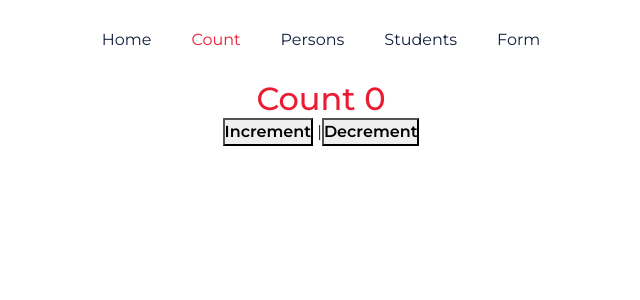
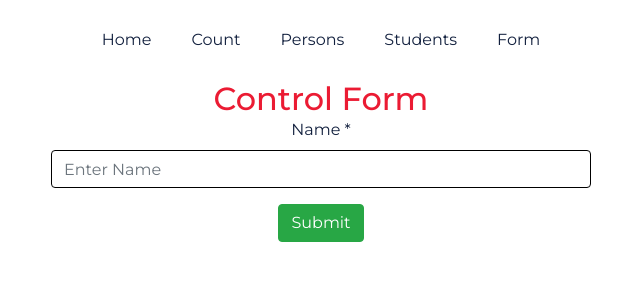
Before and after one commit to jakdev047/react-base-concept, a React (Create React App) app: page /control-form in a window 1280 px wide. Before the commit this address led to /count. Shown: the top 300 px of the page, without its empty margins (319-959 px from the left). Built offline with nearby package versions, Linux system fonts and the light colour scheme.

Commit message:
basic controlform validte

```diff
--- /dev/null
+++ b/src/components/TextInput/TextInput.js
@@ -0,0 +1,37 @@
+import React from 'react';
+import PropTypes from 'prop-types';
+
+const TextInput = props => {
+  return (
+    <div className="form-group">
+      <label htmlFor={props.name}>{props.label}</label>
+      <input className={props.error ? 'form-control is-invalid' : 'form-control' }
+            type={props.type}
+            placeholder={props.placeholder}
+            name={props.name}
+            id={props.name}
+            value={props.value}
+            onChange = {props.onChange}
+      />
+      {props.error && <div className="invalid-feedback">{props.error}</div>}
+    </div>
+  );
+};
+
+TextInput.propTypes = {
+  name: PropTypes.string.isRequired,
+  label: PropTypes.string.isRequired,
+  type: PropTypes.string.isRequired,
+  placeholder: PropTypes.string,
+  value: PropTypes.string.isRequired,
+  error: PropTypes.string,
+  onChange: PropTypes.func.isRequired
+}
+
+TextInput.defaultProps = {
+  type:'text',
+  label:'',
+  placeholder:''
+}
+
+export default TextInput;
--- /dev/null
+++ b/src/pages/ControlForm.js
@@ -0,0 +1,92 @@
+import React, { Component, createRef, Fragment } from 'react';
+import TextInput from '../components/TextInput/TextInput';
+import TopNavigation from '../components/TopNavigation/TopNavigation';
+
+class ControlForm extends Component {
+
+    constructor() {
+        super();
+        this.state = {
+            name: '',
+            agree: false,
+            errorsValues: {}
+        };
+    }
+
+    changeHandler = e => {
+        this.setState({
+            [e.target.name]: e.target.value
+        })
+    }
+
+     // validate
+    validateForm = () => {
+        const errors = {};
+        if(!this.state.name) {
+            errors.name = 'Please Provide Your Name'
+        }
+        return {
+            errors,
+            isValid:Object.keys(errors).length === 0 // return a array of errors that means ['name','email','password','birthday,'gender']
+        }
+    }
+
+    onSubmitHandler = e => {
+        e.preventDefault();
+
+        const {isValid,errors} = this.validateForm();
+
+        if(isValid) {
+            // data capture
+            const newData = {
+                name: this.state.name
+            };
+
+            console.log(newData);
+            // reset
+            this.setState({
+                name: '',
+                agree: false,
+                errorsValues: {}
+            });
+        }
+        else {
+            this.setState({
+                errorsValues: errors
+            })
+        }
+
+    }
+
+    render() {
+        return (
+            <Fragment>
+                <TopNavigation title="Control Form" />
+                <div className="container">
+                    <h2>Control Form</h2>
+                    <form onSubmit={this.onSubmitHandler}>
+                    <div className="row justify-content-center">
+                            <div className="col-md-6">
+                                <TextInput
+                                    label="Name *"
+                                    placeholder="Enter Name"
+                                    id="name"
+                                    name="name"
+                                    value={this.state.name}
+                                    onChange={this.changeHandler}
+                                    error={this.state.errorsValues.name}
+                                />
+                                <div className="form-group">
+                                    <button type="submit" className="btn btn-success" disabled={this.state.agree}>Submit</button>
+                                </div>
+                            </div>
+                        </div>
+                    </form>
+                </div>
+            </Fragment>
+        )
+    }
+};
+
+
+export default ControlForm;
--- a/src/pages/Uncontrol.js
+++ b/src/pages/Uncontrol.js
@@ -16,7 +16,7 @@ class Uncontrol extends Component {
         let email = this.email.current.value;
         let phone = this.phone.current.value;
 
-        if( name == ' ' & email == ' ' & phone == ' ' ) {
+        if( name === '' & email === '' & phone === '' ) {
             alert('Please Enter form fillup');
         }
         else {
--- a/src/router/AppRoute.js
+++ b/src/router/AppRoute.js
@@ -10,6 +10,7 @@ import NotFound from '../pages/NotFound';
 import BasicForm from '../pages/BasicForm';
 import SinglePerson from '../pages/SinglePerson';
 import Uncontrol from '../pages/Uncontrol';
+import ControlForm from '../pages/ControlForm';
 
 class AppRoute extends Component {
 
@@ -26,6 +27,7 @@ class AppRoute extends Component {
           <Route exact path='/forms' component={BasicForm}/>
           <Route exact path='/single-person/:personId/:personName' component={SinglePerson}/>
           <Route exact path='/uncontrol-form' component={Uncontrol}/>
+          <Route exact path='/control-form' component={ControlForm}/>
           <Redirect from="/" to="/count" />
           <Route path='*' component={NotFound}/>
 
```
